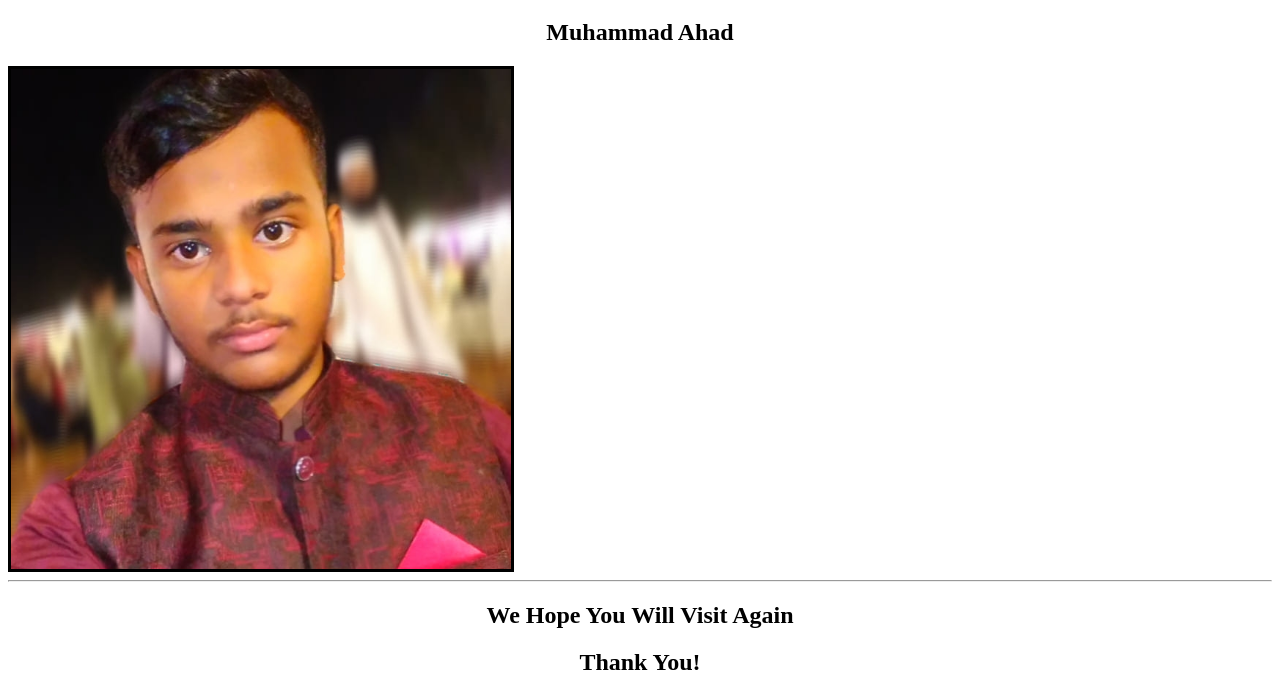
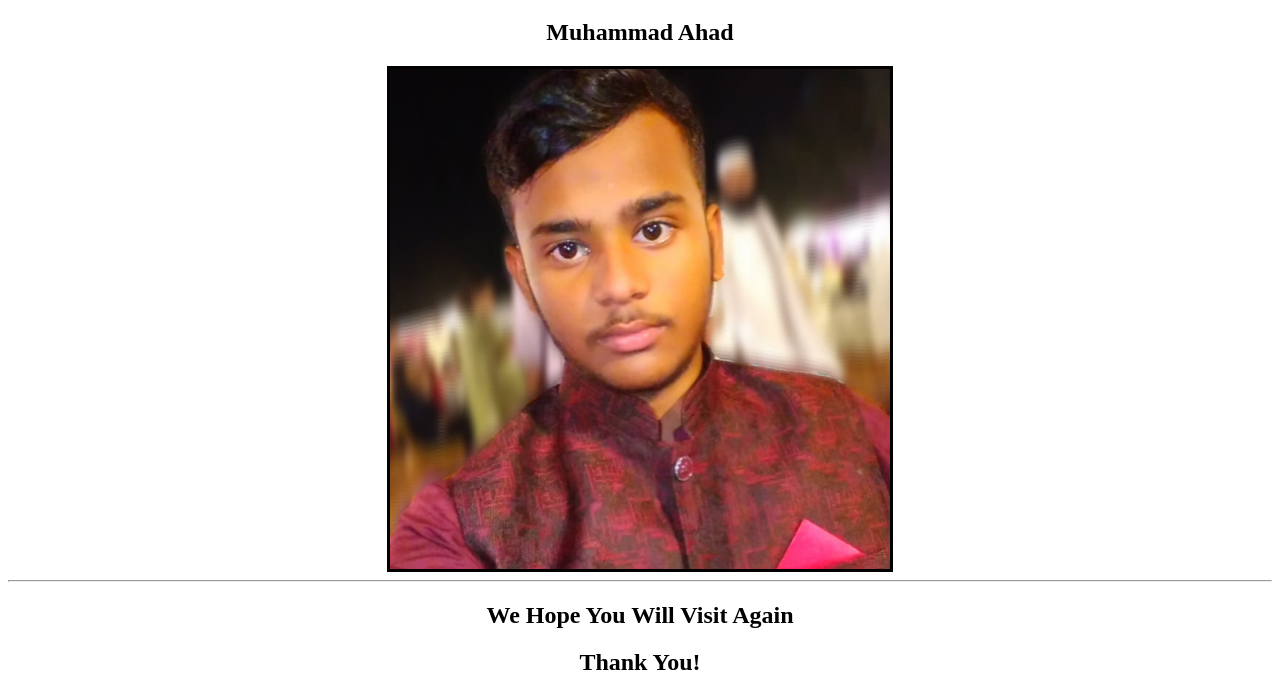
Before and after one commit to ahadsts9901/my-website, a plain HTML site: page gallery.html in a window 1280 px wide. Shown: the part 197-893 px from the top of the page. Drawn offline with Linux system fonts and the light colour scheme.

Commit message:
photo section updated

```diff
--- a/gallery.html
+++ b/gallery.html
@@ -18,7 +18,7 @@
             <hr/>
             <center><b><h1>Photos</h1></b></center>
             <center><b><h2>Muhammad Ahad</h2></b></center>
-            <img src="mypic.png" height="500" width="500" border="3">
+            <center><img src="mypic.png" height="500" width="500" border="3"></center>
         </font>
         <hr/>
         <center><b><h2>We Hope You Will Visit Again</h2></b></center>
```
